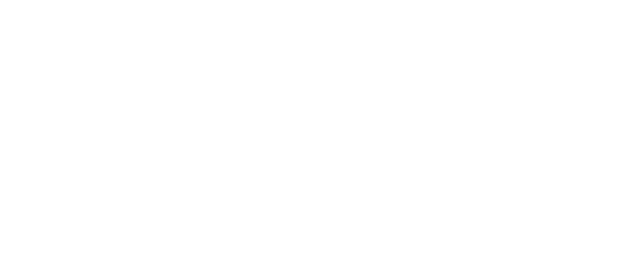
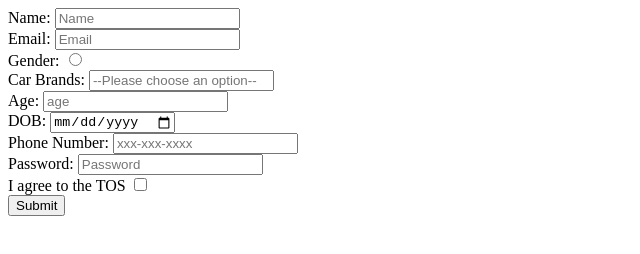
Before and after one commit to acciojob/signup-form-car-amitkumaryadav06, a website: page main.html in a window 1280 px wide. Shown: the whole page, without its empty margins (0-640 px from the left). Drawn offline with Linux system fonts and the light colour scheme.

Commit message:
created a submission

```diff
--- a/main.html
+++ b/main.html
@@ -4,11 +4,43 @@
 
 <head>
 	<link rel="stylesheet" href="styles.css">
+	<title>HTML Signup Form</title>
 </head>
 
 <body>
 	<!-- the entire body must be written by student -->
-    <script type="text/javascript" src="./script.js">
+    <form method="post">
+		<label>Name:</label>
+		<input type="text" id="name" placeholder="Name" required/>
+		<br>
+		<label>Email:</label>
+		<input type="Email" id="email" placeholder="Email" required/>
+	      <br>
+		<label>Gender:</label>
+		<input type="Radio" id="gender_m, gender_f" name="gender" required/>
+		<br>
+		<label>Car Brands:</label>
+		<input type="select"id="cars" placeholder="--Please choose an option--" required/>
+		<br>
+		<label>Age:</label>
+		<input type="Number" id="age" placeholder="age" required/>
+		<br>
+		<label>DOB:</label>
+		<input type="date" id="dob" required/>
+		<br>
+		<label>Phone Number:</label>
+		<input type="tel" id="tel" placeholder="xxx-xxx-xxxx">
+		<br>
+		<label>Password:</label>
+		<input type="Password" id="password" placeholder="Password" required/>
+		<br>
+		<label>I agree to the TOS</label>
+		<input type="checkbox" id="tos" required/>
+		<br>
+		<button>Submit</button>
+
+	</form>
+	<script type="text/javascript" src="./script.js">
 </script>
 
 </body>
```
